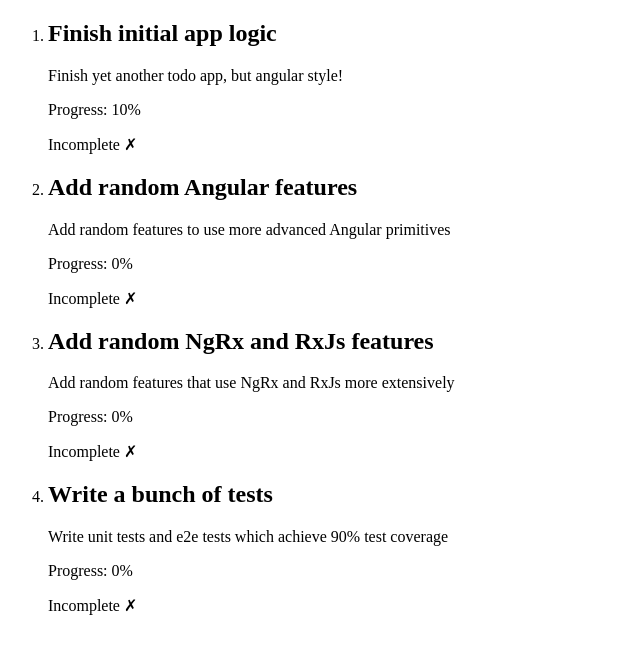
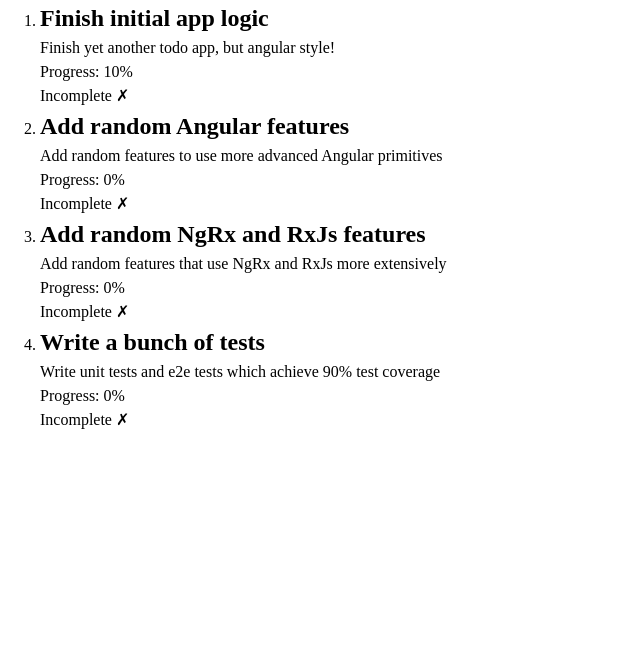
Before and after one commit to WilliamConnatser/angular, an Angular app: page /todos in a window 1280 px wide. Shown: the top 654 px of the page, without its empty margins (0-640 px from the left). Built offline with nearby package versions, Linux system fonts and the light colour scheme.

Commit message:
first pass at css reset

```diff
--- a/src/app/todos/todos.component.html
+++ b/src/app/todos/todos.component.html
@@ -1,5 +1,5 @@
 <ol>
-  <li *ngFor="let todo of todos">
+  <li *ngFor="let todo of todos" class="todo-list-item">
     <h2>{{ todo.title }}</h2>
     <p>{{ todo.description }}</p>
     <p>Progress: {{ (todo.progress * 100) / 1 }}%</p>
--- a/src/app/todos/todos.component.scss
+++ b/src/app/todos/todos.component.scss
@@ -0,0 +1,3 @@
+.todo-list-item {
+  font-size: 1rem;
+}
--- a/src/styles.scss
+++ b/src/styles.scss
@@ -1 +1,88 @@
 /* You can add global styles to this file, and also import other style files */
+
+/* Box sizing rules */
+*,
+*::before,
+*::after {
+  box-sizing: border-box;
+}
+
+/* Remove default margin */
+* {
+  margin: 0;
+}
+
+/* Remove list styles on ul, ol elements with a list role, which suggests default styling will be removed */
+ul[role="list"],
+ol[role="list"] {
+  list-style: none;
+}
+
+/* Set core root defaults */
+html:focus-within {
+  scroll-behavior: smooth;
+}
+
+/* Allow percentage-based heights in the application */
+html,
+body {
+  height: 100%;
+}
+
+/* Set core body defaults */
+body {
+  min-height: 100vh;
+  text-rendering: optimizeSpeed;
+  line-height: 1.5;
+  -webkit-font-smoothing: antialiased;
+}
+
+/* A elements that don't have a class get default styles */
+a:not([class]) {
+  text-decoration-skip-ink: auto;
+}
+
+/* Improve media defaults */
+img,
+picture,
+video,
+canvas,
+svg {
+  max-width: 100%;
+  display: block;
+}
+
+/* Inherit fonts for inputs and buttons */
+input,
+button,
+textarea,
+select {
+  font: inherit;
+}
+
+/* Avoid text overflows */
+p,
+h1,
+h2,
+h3,
+h4,
+h5,
+h6 {
+  overflow-wrap: break-word;
+}
+
+/* Remove all animations, transitions and smooth scroll for people that prefer not to see them */
+@media (prefers-reduced-motion: reduce) {
+  html:focus-within {
+    scroll-behavior: auto;
+  }
+
+  *,
+  *::before,
+  *::after {
+    animation-duration: 0.01ms !important;
+    animation-iteration-count: 1 !important;
+    transition-duration: 0.01ms !important;
+    scroll-behavior: auto !important;
+  }
+}
```
